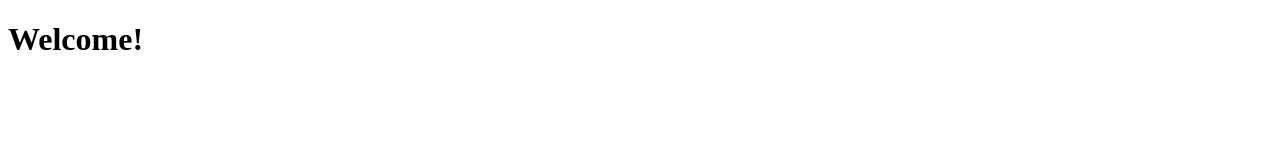
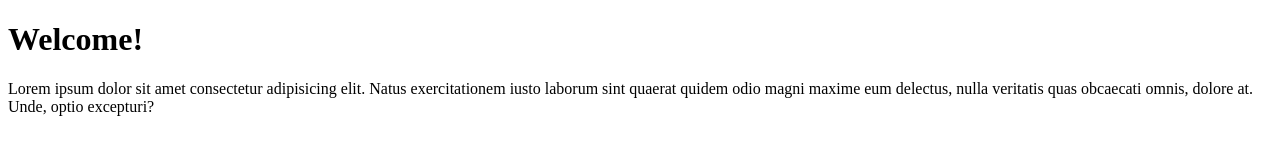
Before and after one commit to gaurav-porwal/MyProject, a plain HTML site: page index.html in a window 1280 px wide. Drawn offline with Linux system fonts and the light colour scheme.

Commit message:
index file 1.1

```diff
--- a/index.html
+++ b/index.html
@@ -7,5 +7,6 @@
 </head>
 <body>
     <h1>Welcome!</h1>
+    <p>Lorem ipsum dolor sit amet consectetur adipisicing elit. Natus exercitationem iusto laborum sint quaerat quidem odio magni maxime eum delectus, nulla veritatis quas obcaecati omnis, dolore at. Unde, optio excepturi?</p>
 </body>
 </html>
```
